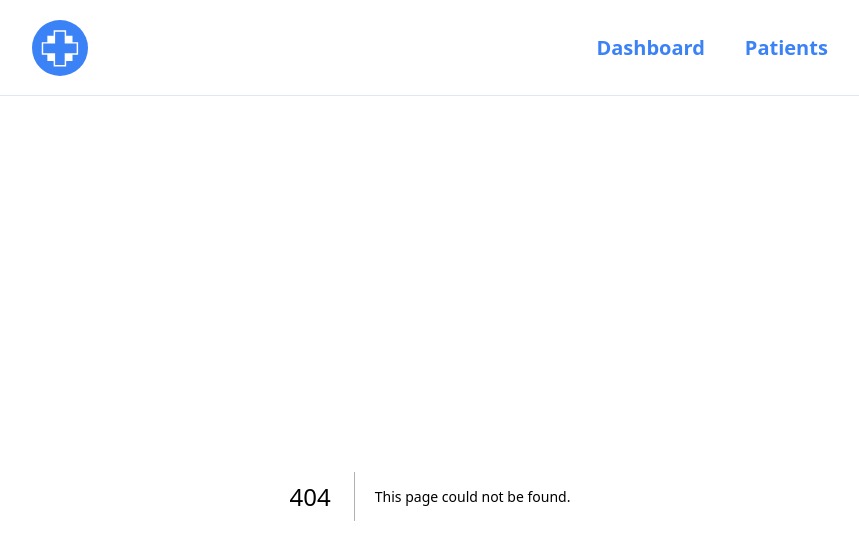
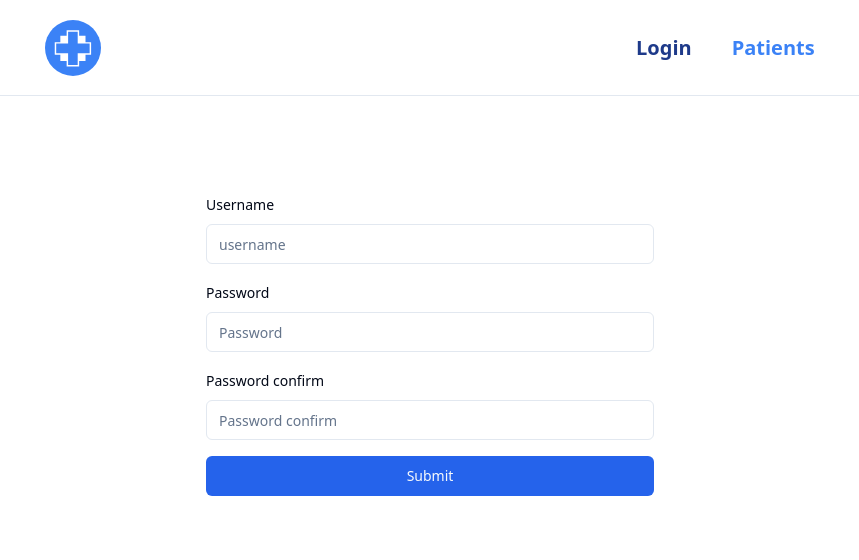
Before and after one commit to Divineleo2001/issue-tracker, a Next.js app: page /login in a window 1280 px wide. Before the commit this address had no page. Shown: the top 560 px of the page, without its empty margins (210-1069 px from the left). Built offline with nearby package versions, Linux system fonts and the light colour scheme.

Commit message:
Login page created

```diff
--- /dev/null
+++ b/src/app/login/Login.tsx
@@ -0,0 +1,112 @@
+"use client"
+import * as z from "zod";
+import { Button } from '@/components/ui/button';
+import { Form, FormControl, FormField, FormItem, FormLabel, FormMessage } from '@/components/ui/form';
+import { Input } from '@/components/ui/input';
+import React from 'react'
+import { useForm } from 'react-hook-form';
+import { zodResolver } from "@hookform/resolvers/zod";
+
+const formSchema = z
+  .object({
+    emailAddress: z.string().email(),
+    password: z.string().min(3),
+    passwordConfirm: z.string(),
+  })
+  .refine(
+    (data) => {
+      return data.password === data.passwordConfirm;
+    },
+    {
+      message: "Passwords do not match",
+      path: ["passwordConfirm"],
+    }
+  );
+
+const Login = () => {
+    const form = useForm<z.infer<typeof formSchema>>({
+        resolver: zodResolver(formSchema),
+        defaultValues: {
+          emailAddress: "",
+          password: "",
+          passwordConfirm: "",
+        },
+      });
+
+     // const accountType = form.watch("accountType");
+
+      const handleSubmit = (values: z.infer<typeof formSchema>) => {
+        console.log({ values });
+      };
+  return (
+    <main className="flex min-h-screen flex-col items-center justify-between p-24">
+      <Form {...form}>
+        <form
+          onSubmit={form.handleSubmit(handleSubmit)}
+          className="max-w-md w-full flex flex-col gap-4"
+        >
+          <FormField
+            control={form.control}
+            name="emailAddress"
+            render={({ field }) => {
+              return (
+                <FormItem>
+                  <FormLabel>Username</FormLabel>
+                  <FormControl>
+                    <Input
+                      placeholder="username"
+                      type="text"
+                      {...field}
+                    />
+                  </FormControl>
+                  <FormMessage />
+                </FormItem>
+              );
+            }}
+          />
+
+          <FormField
+            control={form.control}
+            name="password"
+            render={({ field }) => {
+              return (
+                <FormItem>
+                  <FormLabel>Password</FormLabel>
+                  <FormControl>
+                    <Input placeholder="Password" type="password" {...field} />
+                  </FormControl>
+                  <FormMessage />
+                </FormItem>
+              );
+            }}
+          />
+          <FormField
+            control={form.control}
+            name="passwordConfirm"
+            render={({ field }) => {
+              return (
+                <FormItem>
+                  <FormLabel>Password confirm</FormLabel>
+                  <FormControl>
+                    <Input
+                      placeholder="Password confirm"
+                      type="password"
+                      {...field}
+                    />
+                  </FormControl>
+                  <FormMessage />
+                </FormItem>
+              );
+            }}
+          />
+            <Button className="w-full">
+              Submit
+            </Button>
+
+        </form>
+      </Form>
+    </main>
+  )
+}
+
+export default Login
--- /dev/null
+++ b/src/app/login/page.tsx
@@ -0,0 +1,12 @@
+import React from 'react'
+import Login from './Login'
+
+const LoginPage = () => {
+  return (
+    <div>
+        <Login />
+    </div>
+  )
+}
+
+export default LoginPage
--- a/src/components/Navbar.tsx
+++ b/src/components/Navbar.tsx
@@ -10,7 +10,7 @@ const Navbar = () => {
   const currentPath = usePathname();
   // console.log(currentPath);
   const links = [
-    { label: "Dashboard", href: "/" },
+    { label: "Login", href: "/login" },
     { label: "Patients", href: "/patients" },
   ];
 
```
Also changed, not shown: 1 other file (tests, documents, lock files or other folders).
